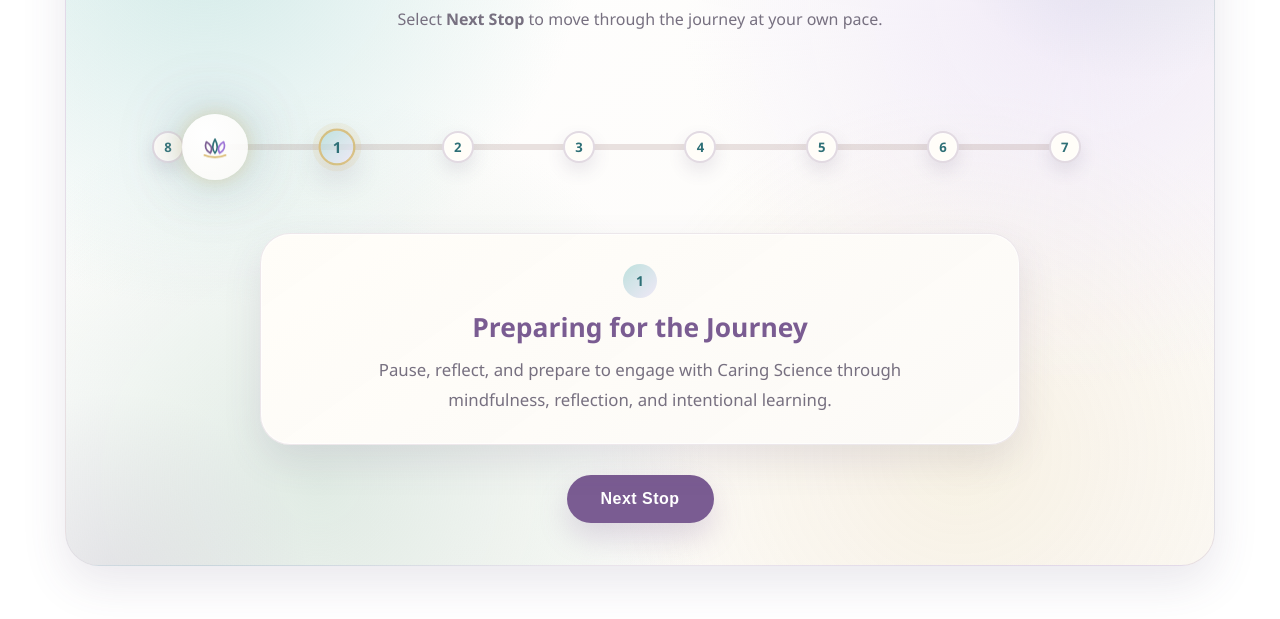
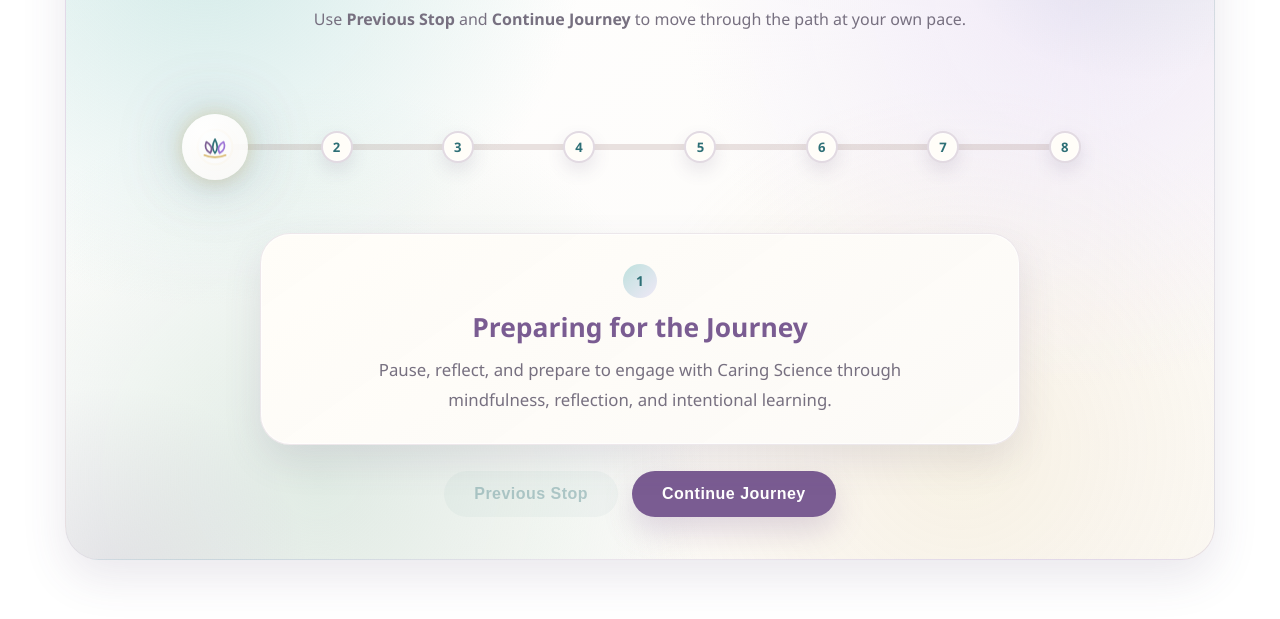
Before and after one commit to cgbrown24/caring-science-resources, a plain HTML site: page caring-science-journey.html in a window 1280 px wide. Both pictures are taken after a click on the button "Begin the Journey". Shown: the part 151-770 px from the top of the page. Drawn offline with Linux system fonts and the light colour scheme.

Commit message:
Update caring-science-journey.html

```diff
--- a/caring-science-journey.html
+++ b/caring-science-journey.html
@@ -79,8 +79,6 @@ body{
   z-index:2;
 }
 
-/* OPENING */
-
 .opening-screen{
   text-align:center;
   max-width:820px;
@@ -122,11 +120,10 @@ h1{
 }
 
 .primary-btn,
-.journey-next-btn{
-  margin-top:30px;
+.journey-btn{
   border:none;
   border-radius:999px;
-  padding:15px 34px;
+  padding:14px 30px;
   background:var(--purple);
   color:white;
   font-size:1rem;
@@ -137,13 +134,31 @@ h1{
   transition:.25s ease;
 }
 
+.primary-btn{
+  margin-top:32px;
+}
+
 .primary-btn:hover,
-.journey-next-btn:hover{
+.journey-btn:hover{
   transform:translateY(-2px);
   background:#684A82;
 }
 
-/* JOURNEY */
+.journey-btn.secondary{
+  background:rgba(45,111,118,.12);
+  color:var(--teal);
+  box-shadow:none;
+}
+
+.journey-btn.secondary:hover{
+  background:rgba(45,111,118,.18);
+}
+
+.journey-btn:disabled{
+  opacity:.35;
+  cursor:not-allowed;
+  transform:none;
+}
 
 .journey-screen{
   display:none;
@@ -267,16 +282,14 @@ h1{
     0 12px 26px rgba(80,65,105,.16);
 }
 
-.path-stop:nth-child(1){ left:5%; }
-.path-stop:nth-child(2){ left:17.85%; }
-.path-stop:nth-child(3){ left:30.7%; }
-.path-stop:nth-child(4){ left:43.55%; }
-.path-stop:nth-child(5){ left:56.4%; }
-.path-stop:nth-child(6){ left:69.25%; }
-.path-stop:nth-child(7){ left:82.1%; }
-.path-stop:nth-child(8){ left:95%; }
-
-/* LOTUS */
+.stop-dot-1{ left:5%; }
+.stop-dot-2{ left:17.85%; }
+.stop-dot-3{ left:30.7%; }
+.stop-dot-4{ left:43.55%; }
+.stop-dot-5{ left:56.4%; }
+.stop-dot-6{ left:69.25%; }
+.stop-dot-7{ left:82.1%; }
+.stop-dot-8{ left:95%; }
 
 .moving-lotus{
   position:absolute;
@@ -344,8 +357,6 @@ h1{
   animation-delay:.3s;
 }
 
-/* CARD */
-
 .stop-card{
   max-width:760px;
   min-height:210px;
@@ -399,7 +410,11 @@ h1{
 }
 
 .card-actions{
-  text-align:center;
+  display:flex;
+  justify-content:center;
+  gap:14px;
+  flex-wrap:wrap;
+  margin-top:26px;
 }
 
 .final-panel{
@@ -523,14 +538,14 @@ h1{
     right:7%;
   }
 
-  .path-stop:nth-child(1){ left:7%; }
-  .path-stop:nth-child(2){ left:19.3%; }
-  .path-stop:nth-child(3){ left:31.6%; }
-  .path-stop:nth-child(4){ left:43.9%; }
-  .path-stop:nth-child(5){ left:56.2%; }
-  .path-stop:nth-child(6){ left:68.5%; }
-  .path-stop:nth-child(7){ left:80.8%; }
-  .path-stop:nth-child(8){ left:93%; }
+  .stop-dot-1{ left:7%; }
+  .stop-dot-2{ left:19.3%; }
+  .stop-dot-3{ left:31.6%; }
+  .stop-dot-4{ left:43.9%; }
+  .stop-dot-5{ left:56.2%; }
+  .stop-dot-6{ left:68.5%; }
+  .stop-dot-7{ left:80.8%; }
+  .stop-dot-8{ left:93%; }
 
   .moving-lotus{
     width:52px;
@@ -579,7 +594,7 @@ h1{
           <div class="kicker">Learning Journey</div>
           <h2 class="journey-title">Your Path Through Caring Science</h2>
           <p class="journey-instruction">
-            Select <strong>Next Stop</strong> to move through the journey at your own pace.
+            Use <strong>Previous Stop</strong> and <strong>Continue Journey</strong> to move through the path at your own pace.
           </p>
         </div>
 
@@ -589,14 +604,14 @@ h1{
               <div class="path-progress" id="pathProgress"></div>
             </div>
 
-            <div class="path-stop" data-step="0">1</div>
-            <div class="path-stop" data-step="1">2</div>
-            <div class="path-stop" data-step="2">3</div>
-            <div class="path-stop" data-step="3">4</div>
-            <div class="path-stop" data-step="4">5</div>
-            <div class="path-stop" data-step="5">6</div>
-            <div class="path-stop" data-step="6">7</div>
-            <div class="path-stop" data-step="7">8</div>
+            <div class="path-stop stop-dot-1" data-step="0">1</div>
+            <div class="path-stop stop-dot-2" data-step="1">2</div>
+            <div class="path-stop stop-dot-3" data-step="2">3</div>
+            <div class="path-stop stop-dot-4" data-step="3">4</div>
+            <div class="path-stop stop-dot-5" data-step="4">5</div>
+            <div class="path-stop stop-dot-6" data-step="5">6</div>
+            <div class="path-stop stop-dot-7" data-step="6">7</div>
+            <div class="path-stop stop-dot-8" data-step="7">8</div>
 
             <div class="moving-lotus" id="movingLotus">
               <svg viewBox="0 0 120 80" aria-hidden="true">
@@ -616,8 +631,9 @@ h1{
             </p>
           </div>
 
-          <div class="card-actions">
-            <button class="journey-next-btn" id="nextBtn">Next Stop</button>
+          <div class="card-actions" id="cardActions">
+            <button class="journey-btn secondary" id="prevBtn">Previous Stop</button>
+            <button class="journey-btn" id="nextBtn">Continue Journey</button>
           </div>
         </div>
 
@@ -647,7 +663,9 @@ const stopLabel = document.getElementById("stopLabel");
 const stopTitle = document.getElementById("stopTitle");
 const stopDescription = document.getElementById("stopDescription");
 const finalPanel = document.getElementById("finalPanel");
+const prevBtn = document.getElementById("prevBtn");
 const nextBtn = document.getElementById("nextBtn");
+const cardActions = document.getElementById("cardActions");
 
 const stops = [
   {
@@ -691,6 +709,7 @@ let currentIndex = 0;
 let hasStarted = false;
 
 function showStop(index){
+  finalPanel.classList.remove("show");
   stopCard.classList.remove("show");
 
   setTimeout(() => {
@@ -698,7 +717,10 @@ function showStop(index){
     stopTitle.textContent = stops[index].title;
     stopDescription.textContent = stops[index].description;
 
-    pathStops.forEach(stop => stop.classList.remove("active"));
+    pathStops.forEach(stop => {
+      stop.classList.remove("active");
+      stop.classList.remove("revealed");
+    });
 
     for(let i = 0; i <= index; i++){
       pathStops[i].classList.add("revealed");
@@ -716,7 +738,8 @@ function showStop(index){
       movingLotus.classList.remove("pause");
     }, 1300);
 
-    nextBtn.textContent = index === stops.length - 1 ? "Complete Journey" : "Next Stop";
+    prevBtn.disabled = index === 0;
+    nextBtn.textContent = index === stops.length - 1 ? "Complete Journey" : "Continue Journey";
   }, 250);
 }
 
@@ -734,6 +757,14 @@ function startJourney(){
   }, 500);
 }
 
+function previousStop(){
+  if(currentIndex > 0){
+    currentIndex--;
+    movingLotus.classList.remove("final-bloom");
+    showStop(currentIndex);
+  }
+}
+
 function nextStop(){
   if(currentIndex < stops.length - 1){
     currentIndex++;
@@ -741,12 +772,13 @@ function nextStop(){
   } else {
     movingLotus.classList.add("final-bloom");
     stopCard.classList.remove("show");
-    nextBtn.style.display = "none";
+    cardActions.style.display = "none";
     finalPanel.classList.add("show");
   }
 }
 
 beginBtn.addEventListener("click", startJourney);
+prevBtn.addEventListener("click", previousStop);
 nextBtn.addEventListener("click", nextStop);
 </script>
 
```
